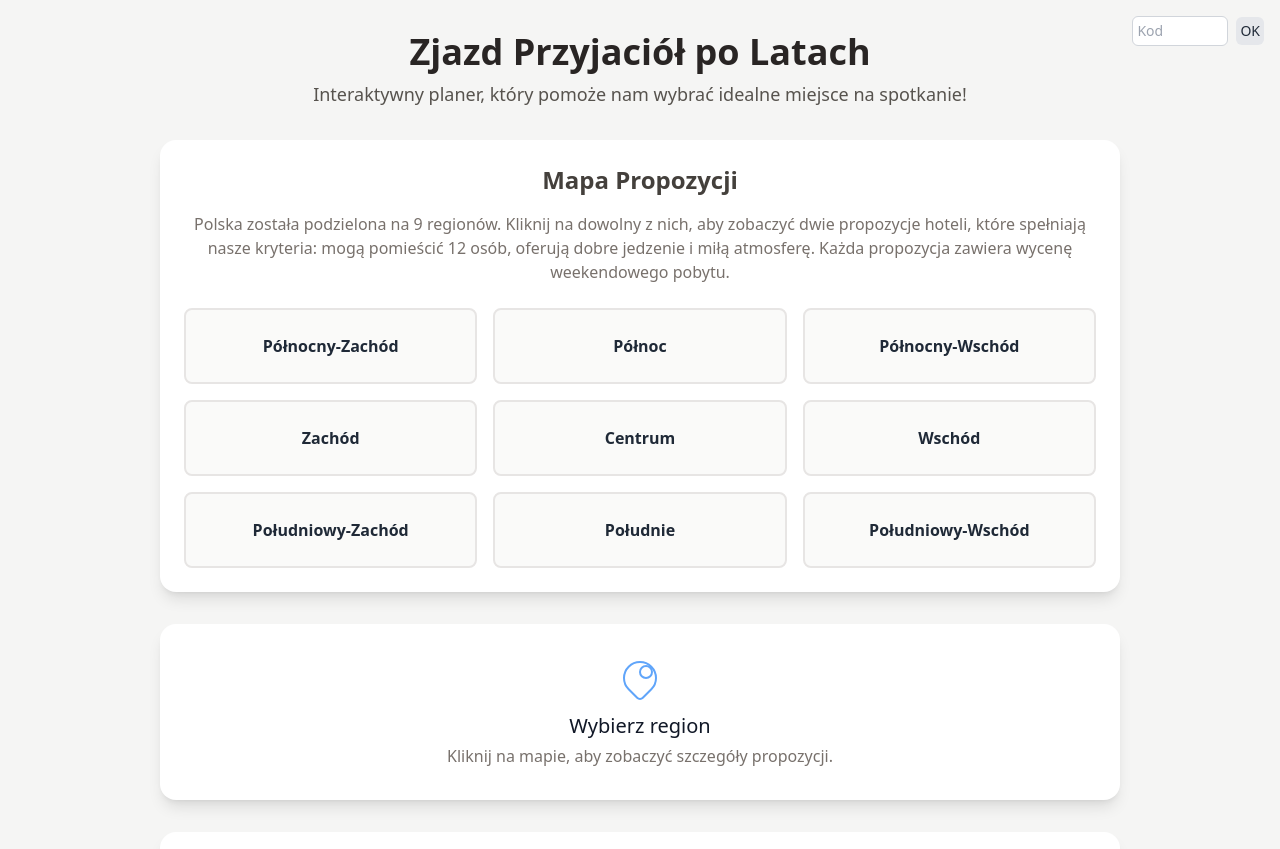
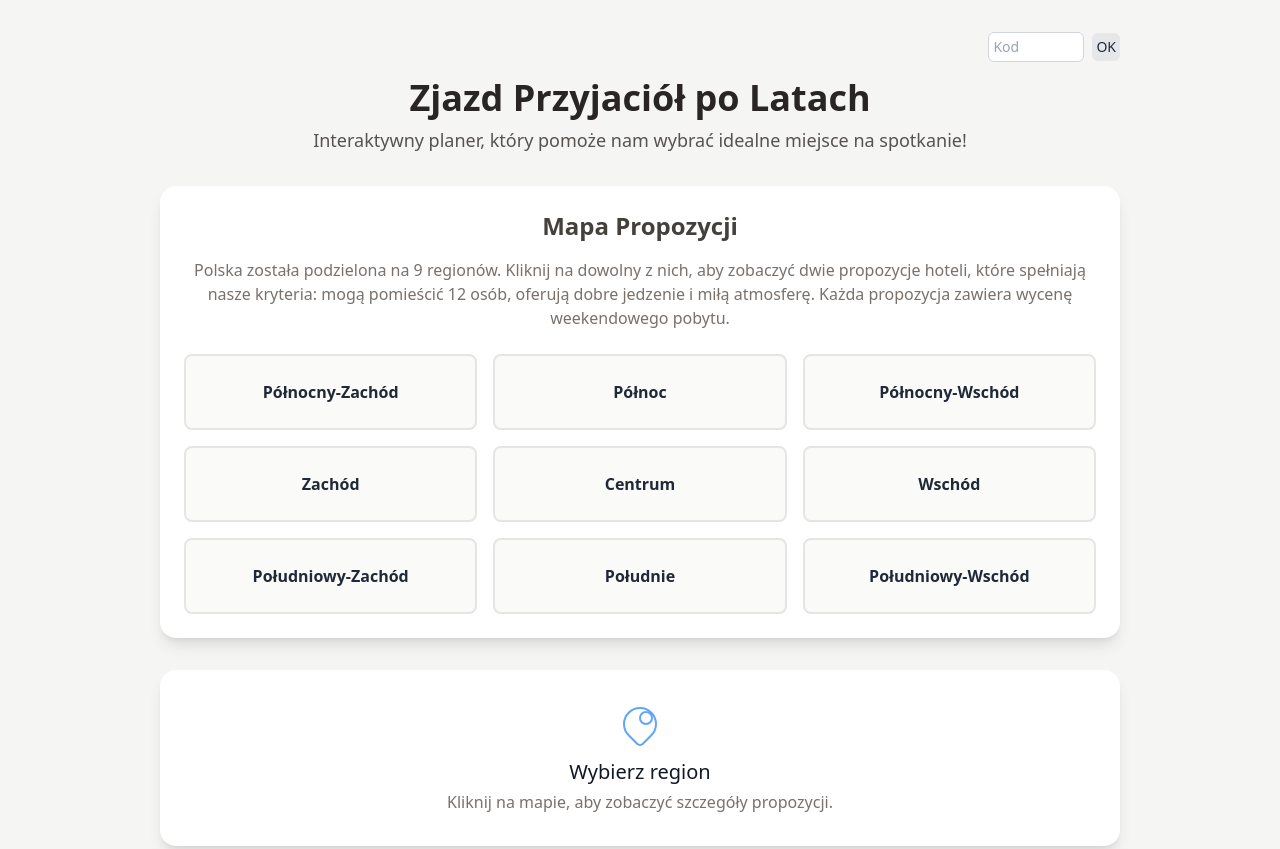
Before and after one commit to BartekPietrzyk/reunion, a website: page index.html in a window 1280 px wide. Shown: the top 849 px of the page. Drawn offline with nearby package versions, Linux system fonts and the light colour scheme.

Commit message:
initial commit

```diff
--- a/index.html
+++ b/index.html
@@ -28,16 +28,23 @@
 <body class="font-sans text-gray-800">
 
     <div class="container mx-auto p-4 sm:p-6 md:p-8 max-w-5xl">
-        <!-- Hidden Stats Input - shifted to top right -->
-        <div class="absolute top-4 right-4 z-10 flex items-center space-x-2">
+
+        <!-- Nowa struktura nagłówka z separatorem kodu i tytułu -->
+        <div class="flex flex-col items-center mb-8">
+            <!-- Pole na kod w pierwszej linii, wyrównane do prawej -->
+            <div class="w-full flex justify-end mb-4">
+                <div class="flex items-center space-x-2">
                     <input type="password" id="secret-code-input" class="w-24 p-1 text-sm border border-gray-300 rounded-md focus:outline-none focus:ring-2 focus:ring-blue-400" placeholder="Kod">
                     <button id="show-stats-btn" class="p-1 text-sm bg-gray-200 rounded-md hover:bg-gray-300 transition-colors">OK</button>
                 </div>
+            </div>
 
-        <header class="text-center mb-8 relative">
+            <!-- Nagłówek i opis poniżej, wyśrodkowane -->
+            <header class="text-center w-full">
                 <h1 class="text-4xl font-bold text-stone-800">Zjazd Przyjaciół po Latach</h1>
                 <p class="text-lg text-stone-600 mt-2">Interaktywny planer, który pomoże nam wybrać idealne miejsce na spotkanie!</p>
             </header>
+        </div>
 
         <div class="bg-white p-6 rounded-2xl shadow-lg mb-8">
             <h2 class="text-2xl font-semibold text-center text-stone-700 mb-4">Mapa Propozycji</h2>
```
Lines whose indentation alone changed are shown as unchanged.
